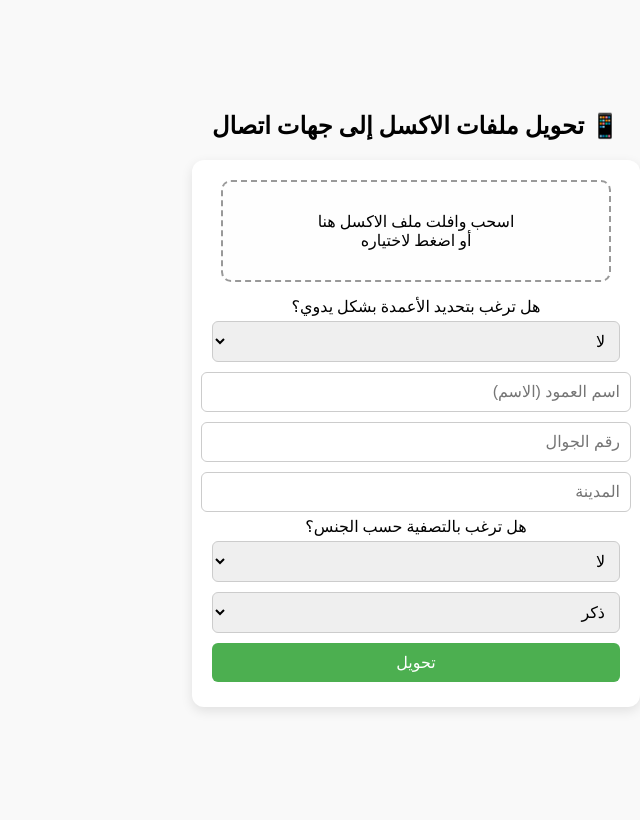
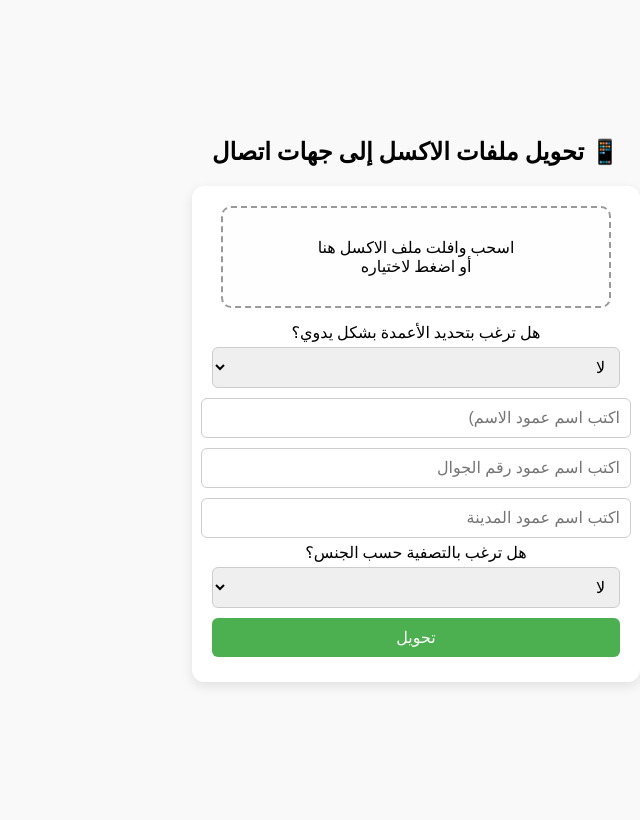
Before and after one commit to maf1250/xl, a Flask app: page / in a window 1280 px wide. Shown: the whole page, without its empty margins (640-1280 px from the left). Run offline with Flask 3, Linux system fonts and the light colour scheme.

Commit message:
hide options

```diff
--- a/templates/index.html
+++ b/templates/index.html
@@ -129,17 +129,17 @@
             <option value="yes">نعم</option>
         </select>
 
-        <input type="text" name="name_col" placeholder="اسم العمود (الاسم)">
-        <input type="text" name="mobile_col" placeholder="رقم الجوال">
-        <input type="text" name="city_col" placeholder="المدينة">
+        <input type="text" name="name_col" placeholder="اكتب اسم عمود الاسم)">
+        <input type="text" name="mobile_col" placeholder="اكتب اسم عمود رقم الجوال">
+        <input type="text" name="city_col" placeholder="اكتب اسم عمود المدينة">
 
 <label>هل ترغب بالتصفية حسب الجنس؟</label>
-        <select name="gender_filter">
+<select name="gender_filter" id="gender_filter">
     <option value="no">لا</option>
     <option value="yes">نعم</option>
 </select>
 
-        <select name="gender">
+<select name="gender" id="gender_select" style="display:none;">
     <option value="male">ذكر</option>
     <option value="female">أنثى</option>
 </select>
@@ -160,6 +160,18 @@ const dropZoneText = document.getElementById('drop-zone-text');
 const form = document.getElementById('upload-form');
 const progressContainer = document.getElementById('progress-container');
 const progressBar = document.getElementById('progress-bar');
+
+const genderFilter = document.getElementById('gender_filter');
+const genderSelect = document.getElementById('gender_select');
+
+// Show/hide gender select based on filter choice
+genderFilter.addEventListener('change', () => {
+    if(genderFilter.value === 'yes'){
+        genderSelect.style.display = 'block';
+    } else {
+        genderSelect.style.display = 'none';
+    }
+});
 
 // Drag & Drop
 dropZone.addEventListener('click', () => fileInput.click());
```
Lines whose indentation alone changed are shown as unchanged.
